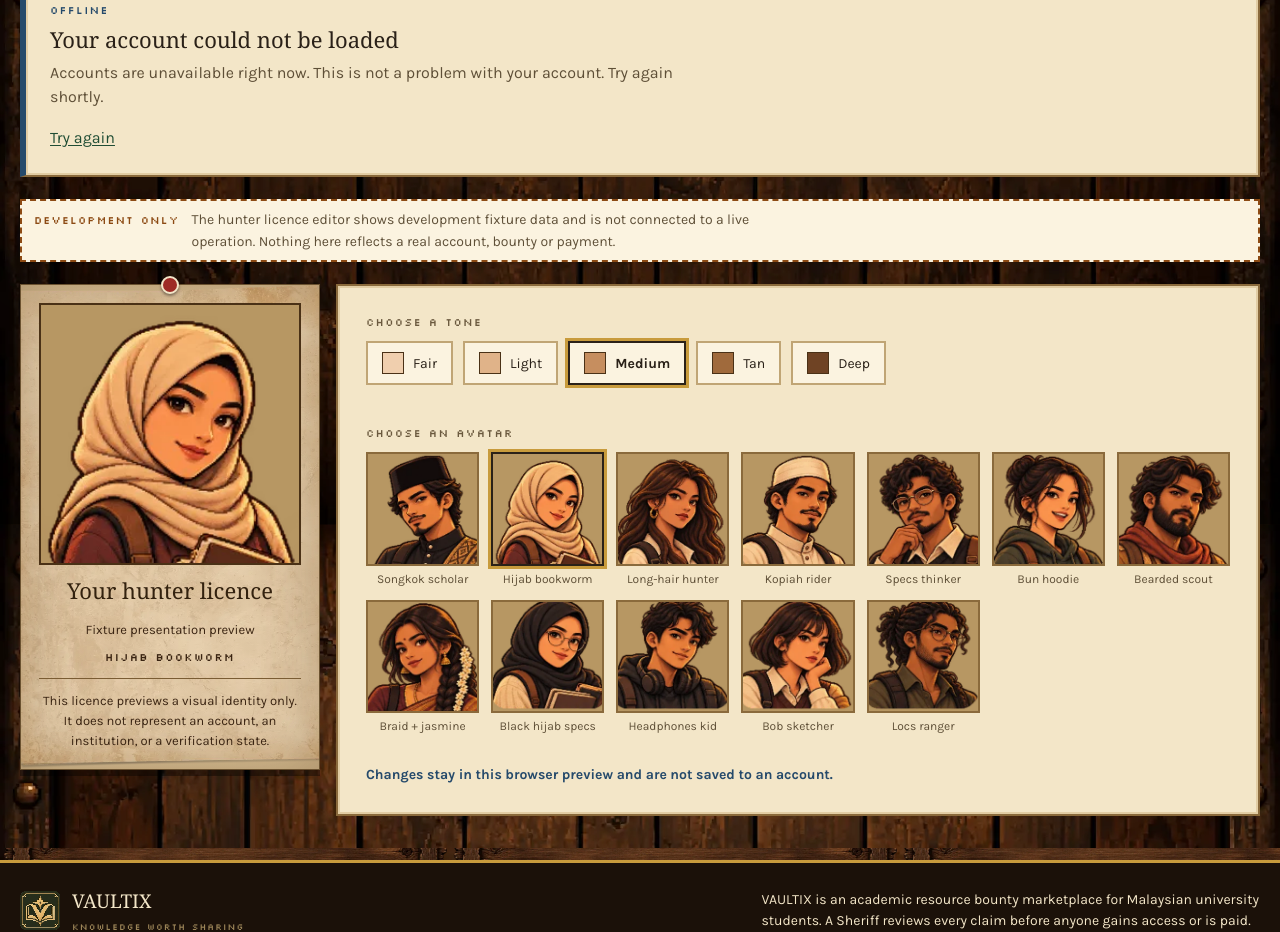
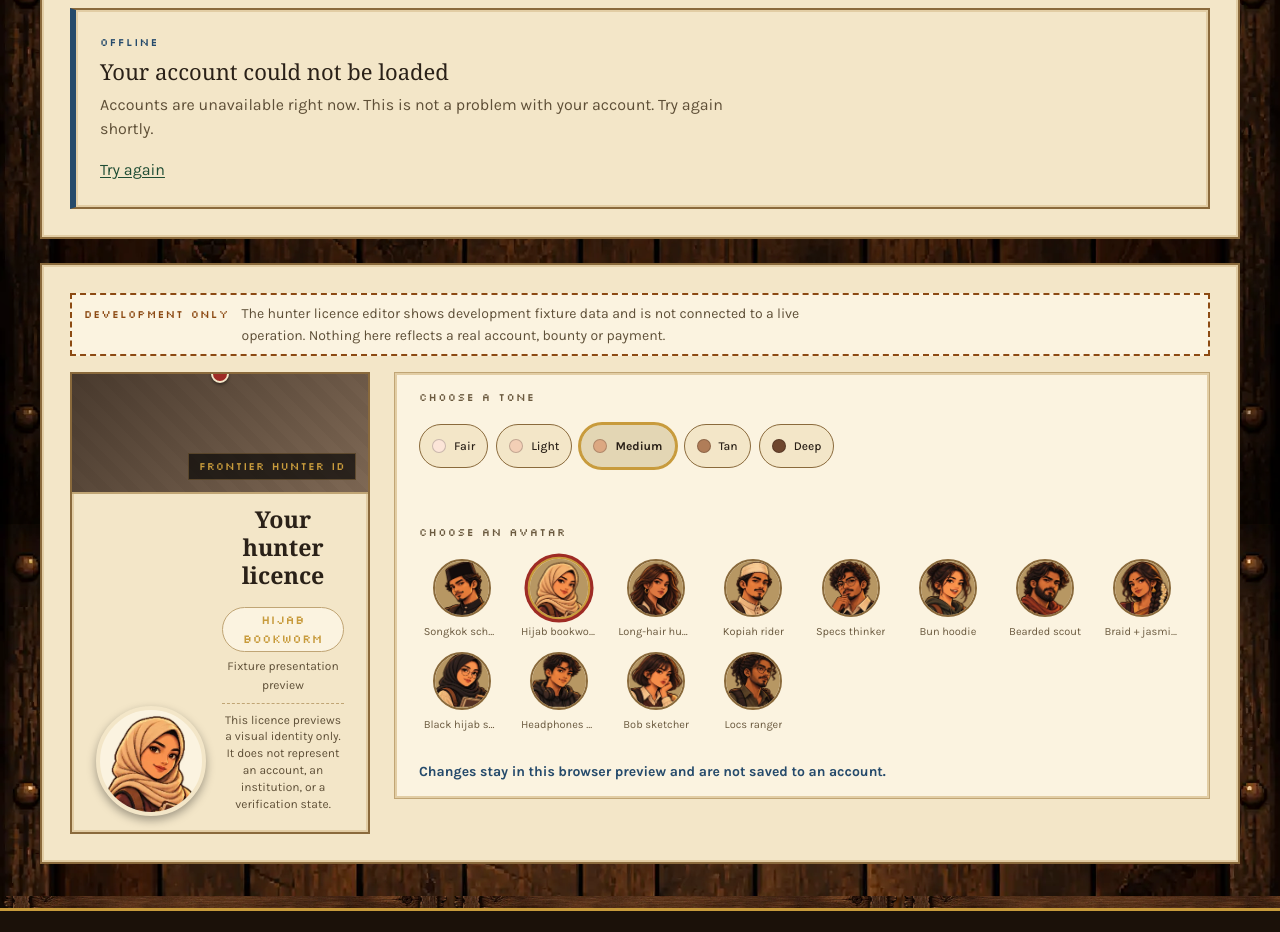
Before and after one commit to ReamyNadzri/bilik-kebal-2, a Next.js app: page /profile in a window 1280 px wide. Shown: the part 276-1208 px from the top of the page. Built offline with nearby package versions, Linux system fonts and the light colour scheme; no server answers; a web font is replaced by a local one.

Commit message:
feat: redesign hunter licence into Facebook-style card and wrap profile panels

```diff
--- a/src/app/globals.css
+++ b/src/app/globals.css
@@ -4024,3 +4024,305 @@ textarea.form-field__input {
 .draft-review .wanted-grid {
   padding-top: var(--space-4);
 }
+
+/* ==========================================================================
+   PROFILE & HUNTER LICENCE STYLES
+   ========================================================================== */
+
+.profile-container {
+  display: grid;
+  gap: var(--space-5);
+  max-width: var(--sheet-width);
+  margin-inline: auto;
+}
+
+.profile-panel {
+  padding: clamp(var(--space-4), 2.5vw, 2rem);
+  background: var(--bg-canvas);
+  border: var(--border-width-2) solid var(--border-default);
+  box-shadow: var(--shadow-panel);
+}
+
+.account-summary,
+.account-summary__request,
+.account-summary__console,
+.account-summary__session {
+  margin-bottom: var(--space-5);
+  padding-bottom: var(--space-4);
+  border-bottom: 1px dashed var(--border-subtle);
+}
+
+.account-summary__session {
+  border-bottom: none;
+  margin-bottom: 0;
+  padding-bottom: 0;
+}
+
+.account-summary__details {
+  display: grid;
+  grid-template-columns: minmax(8rem, 12rem) 1fr;
+  gap: var(--space-2) var(--space-4);
+  margin-block: var(--space-3) var(--space-4);
+  background: var(--bg-surface);
+  padding: var(--space-3) var(--space-4);
+  border: var(--border-width-1) solid var(--border-subtle);
+  border-radius: var(--radius-sm);
+}
+
+.account-summary__details dt {
+  font-family: var(--font-pixel);
+  font-size: var(--text-xs);
+  text-transform: uppercase;
+  letter-spacing: var(--tracking-pixel);
+  color: var(--text-muted);
+}
+
+.account-summary__details dd {
+  margin: 0;
+  color: var(--text-primary);
+  font-weight: 600;
+}
+
+/* Hunter Licence - Facebook Profile Card Style */
+.profile-workshop {
+  display: grid;
+  gap: var(--space-5);
+  margin-top: var(--space-4);
+}
+
+.hunter-licence {
+  display: flex;
+  flex-direction: column;
+  background: var(--bg-canvas);
+  border: var(--border-width-2) solid var(--border-default);
+  border-radius: var(--radius-md);
+  overflow: hidden;
+  box-shadow: var(--shadow-panel);
+  padding: 0;
+  position: relative;
+}
+
+.hunter-licence__cover {
+  height: 120px;
+  width: 100%;
+  background:
+    linear-gradient(135deg, rgba(42, 26, 15, 0.85), rgba(74, 46, 26, 0.7)),
+    repeating-linear-gradient(45deg, rgba(0, 0, 0, 0.05) 0, rgba(0, 0, 0, 0.05) 10px, transparent 10px, transparent 20px),
+    var(--bg-surface);
+  border-bottom: var(--border-width-2) solid var(--border-subtle);
+  display: flex;
+  align-items: flex-end;
+  justify-content: flex-end;
+  padding: var(--space-3);
+  position: relative;
+}
+
+.hunter-licence__cover-tag {
+  font-family: var(--font-pixel);
+  font-size: 0.6875rem;
+  text-transform: uppercase;
+  letter-spacing: 0.08em;
+  background: rgba(0, 0, 0, 0.65);
+  color: var(--accent-brass);
+  padding: 0.25rem 0.6rem;
+  border-radius: var(--radius-sm);
+  border: 1px solid rgba(212, 163, 89, 0.3);
+}
+
+.hunter-licence__body {
+  display: flex;
+  flex-direction: row;
+  align-items: flex-end;
+  gap: var(--space-4);
+  padding: 0 var(--space-5) var(--space-4);
+  position: relative;
+}
+
+@media (max-width: 640px) {
+  .hunter-licence__body {
+    flex-direction: column;
+    align-items: center;
+    text-align: center;
+    padding-inline: var(--space-3);
+  }
+}
+
+.hunter-licence__avatar-wrap {
+  margin-top: -55px;
+  position: relative;
+  flex-shrink: 0;
+  z-index: 2;
+}
+
+.hunter-licence__portrait {
+  width: 110px;
+  height: 110px;
+  border-radius: var(--radius-pill);
+  border: 4px solid var(--bg-canvas);
+  box-shadow: 0 4px 10px rgba(0, 0, 0, 0.35);
+  object-fit: cover;
+  background: var(--bg-surface);
+  display: block;
+}
+
+.hunter-licence__identity {
+  flex: 1;
+  min-width: 0;
+  padding-bottom: var(--space-1);
+}
+
+.hunter-licence__header-row {
+  display: flex;
+  flex-wrap: wrap;
+  align-items: center;
+  gap: var(--space-2) var(--space-3);
+  margin-bottom: var(--space-1);
+}
+
+.hunter-licence__name {
+  margin: 0;
+  font-size: clamp(1.2rem, 2vw, 1.45rem);
+  font-weight: 700;
+  color: var(--text-primary);
+}
+
+.hunter-licence__character {
+  display: inline-block;
+  font-family: var(--font-pixel);
+  font-size: var(--text-xs);
+  color: var(--accent-brass);
+  text-transform: uppercase;
+  letter-spacing: 0.05em;
+  background: var(--bg-surface);
+  padding: 0.2rem 0.6rem;
+  border-radius: var(--radius-pill);
+  border: 1px solid var(--border-subtle);
+}
+
+.hunter-licence__meta {
+  display: block;
+  font-size: var(--text-xs);
+  color: var(--text-muted);
+  margin-bottom: var(--space-2);
+}
+
+.hunter-licence__bio {
+  margin: 0;
+  font-size: var(--text-xs);
+  color: var(--text-muted);
+  border-top: 1px dashed var(--border-subtle);
+  padding-top: var(--space-2);
+  line-height: 1.4;
+}
+
+.profile-workshop__editors {
+  padding: var(--space-4) var(--space-5);
+  background: var(--bg-surface);
+  border: var(--border-width-1) solid var(--border-subtle);
+}
+
+.avatar-choices {
+  display: grid;
+  grid-template-columns: repeat(auto-fill, minmax(76px, 1fr));
+  gap: var(--space-3);
+  margin-top: var(--space-2);
+}
+
+.avatar-choice {
+  display: flex;
+  flex-direction: column;
+  align-items: center;
+  cursor: pointer;
+  text-align: center;
+}
+
+.avatar-choice input {
+  position: absolute;
+  opacity: 0;
+  pointer-events: none;
+}
+
+.avatar-choice__face {
+  width: 58px;
+  height: 58px;
+  border-radius: var(--radius-pill);
+  border: var(--border-width-2) solid var(--border-default);
+  overflow: hidden;
+  background: var(--bg-canvas);
+  transition: transform 0.15s ease, border-color 0.15s ease;
+  display: flex;
+  align-items: center;
+  justify-content: center;
+}
+
+.avatar-choice input:checked + .avatar-choice__face {
+  border-color: var(--accent-brass);
+  box-shadow: 0 0 0 3px var(--accent-primary);
+  transform: scale(1.08);
+}
+
+.avatar-choice__face img {
+  width: 100%;
+  height: 100%;
+  object-fit: cover;
+}
+
+.avatar-choice__label {
+  font-size: 0.6875rem;
+  margin-top: 0.35rem;
+  color: var(--text-soft);
+  max-width: 76px;
+  overflow: hidden;
+  text-overflow: ellipsis;
+  white-space: nowrap;
+}
+
+.tone-choices {
+  display: flex;
+  flex-wrap: wrap;
+  gap: var(--space-2);
+  margin-top: var(--space-2);
+  margin-bottom: var(--space-4);
+}
+
+.tone-choice {
+  cursor: pointer;
+}
+
+.tone-choice input {
+  position: absolute;
+  opacity: 0;
+  pointer-events: none;
+}
+
+.tone-choice__face {
+  display: inline-flex;
+  align-items: center;
+  gap: var(--space-2);
+  padding: 0.3rem 0.75rem;
+  background: var(--bg-canvas);
+  border: var(--border-width-1) solid var(--border-default);
+  border-radius: var(--radius-pill);
+  font-size: var(--text-xs);
+  color: var(--text-primary);
+  font-weight: 500;
+}
+
+.tone-choice input:checked + .tone-choice__face {
+  border-color: var(--accent-brass);
+  background: var(--bg-selected);
+  box-shadow: 0 0 0 2px var(--accent-brass);
+}
+
+.tone-choice__swatch {
+  width: 14px;
+  height: 14px;
+  border-radius: var(--radius-pill);
+  border: 1px solid rgb(0 0 0 / 0.2);
+}
+
+.tone-choice__swatch--fair { background: #fce5d8; }
+.tone-choice__swatch--light { background: #f3cfb6; }
+.tone-choice__swatch--medium { background: #dca882; }
+.tone-choice__swatch--tan { background: #b07d58; }
+.tone-choice__swatch--deep { background: #6e462e; }
--- a/src/app/profile/page.tsx
+++ b/src/app/profile/page.tsx
@@ -11,11 +11,6 @@ export const metadata: Metadata = {
   title: "Profile | VAULTIX",
 };
 
-/**
- * User-specific data must never enter a shared cache
- * (context/code-standards.md), and the loader reads the request's session, so
- * this page is rendered per request rather than prerendered.
- */
 export const dynamic = "force-dynamic";
 
 type Outcome =
@@ -23,24 +18,12 @@ type Outcome =
   | { kind: "unauthenticated" }
   | { kind: "unavailable" };
 
-/**
- * Reads the account through the Codex-published loader.
- *
- * The loader answers `null` for a request it cannot attribute to a signed-in
- * user, and throws when identity itself is unreachable — a missing Supabase
- * configuration or a failed round trip. Those are different situations for the
- * reader: one is "sign in", the other is "this is our fault, try again". They
- * are separated here rather than collapsed into a single failure.
- */
 async function readAccount(): Promise<Outcome> {
   try {
     const account = await loadAccountViewModel();
 
     return account === null ? { kind: "unauthenticated" } : { kind: "account", account };
   } catch {
-    // Deliberately swallowed: the reason belongs in server logs, never in a
-    // page that could surface provider detail to a browser
-    // (context/code-standards.md, error boundaries).
     return { kind: "unavailable" };
   }
 }
@@ -49,38 +32,48 @@ export default async function ProfilePage() {
   const outcome = await readAccount();
 
   return (
-    <div className="page-bare">
+    <div className="page-bare profile-container">
       <div className="panel page-heading">
         <div>
           <h1>Profile</h1>
           <p className="page-heading__lede">
-            Check your account trust state, then preview the visual hunter licence.
+            Check your account trust state, and customize your hunter licence identity.
           </p>
         </div>
       </div>
 
       {outcome.kind === "unauthenticated" ? (
+        <div className="panel">
           <UiStatus
             kind="restricted"
             heading="Sign in to see your account"
             message="Your verification states and what this account can do are only visible once you are signed in."
             action={<Link href="/sign-in">Sign in</Link>}
           />
+        </div>
       ) : null}
 
       {outcome.kind === "unavailable" ? (
+        <div className="panel">
           <UiStatus
             kind="offline"
             heading="Your account could not be loaded"
             message="Accounts are unavailable right now. This is not a problem with your account. Try again shortly."
             action={<Link href="/profile">Try again</Link>}
           />
+        </div>
       ) : null}
 
-      {outcome.kind === "account" ? <AccountSummary account={outcome.account} /> : null}
+      {outcome.kind === "account" ? (
+        <div className="panel profile-panel">
+          <AccountSummary account={outcome.account} />
+        </div>
+      ) : null}
 
+      <div className="panel profile-studio-panel">
         <FixtureNotice screen="The hunter licence editor" />
         <ProfileStudio />
       </div>
+    </div>
   );
 }
--- a/src/app/sign-out/page.tsx
+++ b/src/app/sign-out/page.tsx
@@ -19,6 +19,7 @@ export default function SignOutPage() {
         </div>
       </div>
 
+      <div className="panel">
         <UiStatus
           kind="restricted"
           heading="Sign out of VAULTIX"
@@ -33,5 +34,6 @@ export default function SignOutPage() {
           }
         />
       </div>
+    </div>
   );
 }
--- a/src/components/profile-studio.tsx
+++ b/src/components/profile-studio.tsx
@@ -41,25 +41,34 @@ export function ProfileStudio() {
   return (
     <section className="profile-workshop" aria-labelledby="profile-studio-title">
       <article className="hunter-licence poster-paper pin" aria-labelledby="profile-studio-title">
+        <div className="hunter-licence__cover">
+          <span className="hunter-licence__cover-tag">Frontier Hunter ID</span>
+        </div>
+        <div className="hunter-licence__body">
+          <div className="hunter-licence__avatar-wrap">
             <Image
               className={`hunter-licence__portrait avatar ${toneClass(tone)}`}
               src={`/brand/avatar-${avatar}.webp`}
               alt={`Fixture avatar: ${avatarName}`}
-          width={320}
-          height={320}
+              width={112}
+              height={112}
               unoptimized
             />
+          </div>
           <div className="hunter-licence__identity">
+            <div className="hunter-licence__header-row">
               <h2 className="hunter-licence__name" id="profile-studio-title">
                 Your hunter licence
               </h2>
-          <span className="hunter-licence__meta">Fixture presentation preview</span>
               <span className="hunter-licence__character">{avatarName}</span>
             </div>
+            <span className="hunter-licence__meta">Fixture presentation preview</span>
             <p className="hunter-licence__bio">
               This licence previews a visual identity only. It does not represent an account, an
               institution, or a verification state.
             </p>
+          </div>
+        </div>
       </article>
 
       <div className="profile-workshop__editors panel">
```
Lines whose indentation alone changed are shown as unchanged.
